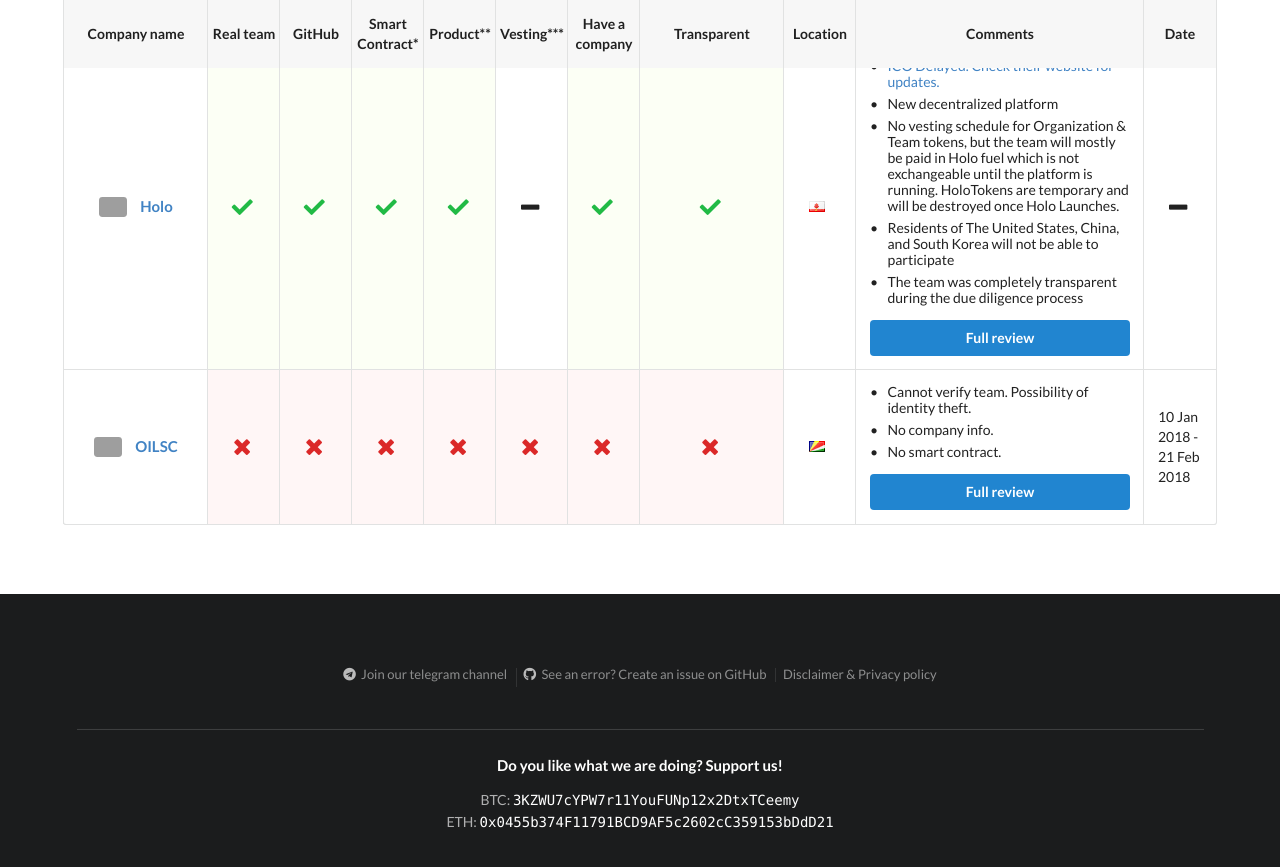
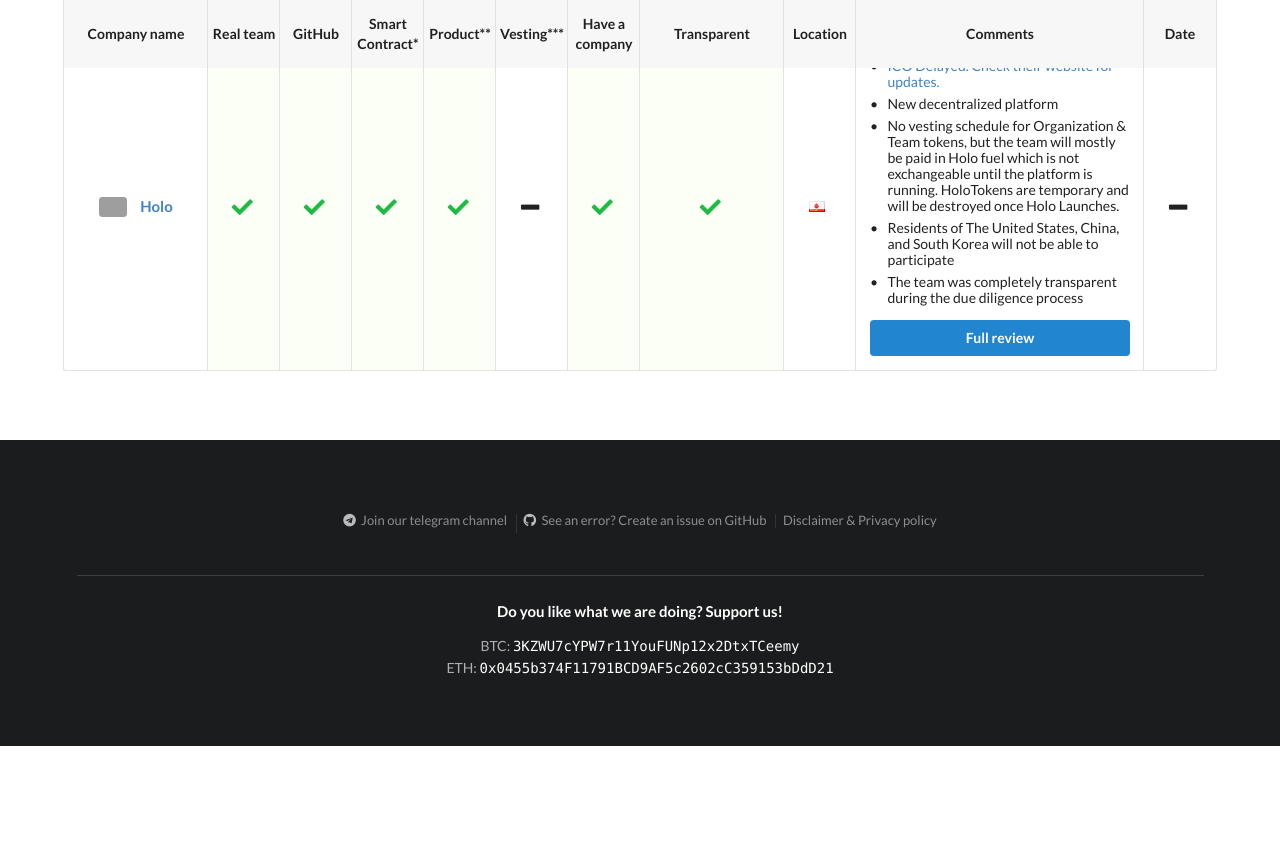
Before and after one commit to ico-check/ico-check, a Jekyll site: the page built from index.md, in a window 1280 px wide and 900 px high, scrolled down 2296 px. Shown: the top 867 px of the window. Built offline with Jekyll 4.4.1, drawn with Linux system fonts in a browser that asks for light colours; nearby versions of some CDN libraries; after the commit the page ends 3042 px from its top, so only the background shows below that; grey boxes are pictures that could not be loaded.

Commit message:
44-oilsc-ico-check
Moving to past ICOs

```diff
--- a/_data/active-future-icos.yml
+++ b/_data/active-future-icos.yml
@@ -205,23 +205,3 @@
   ico_end_date:
   safe: false
   issue_url: https://github.com/ico-check/ico-check/issues/24
-
-- name: OILSC
-  image: https://i.imgur.com/t58Tyzq.jpg
-  url: http://oilsc.io/
-  real_team: false
-  github: false
-  smart_contract: false
-  product: false
-  min_vesting: false
-  have_company: false
-  transparent: false
-  location: Seychelles
-  comments:
-    - content: Cannot verify team. Possibility of identity theft.
-    - content: No company info.
-    - content: No smart contract.
-  ico_start_date: 2018-01-10T00:00:00Z
-  ico_end_date: 2018-02-21T00:00:00Z
-  safe: false
-  issue_url: https://github.com/ico-check/ico-check/issues/67
```
